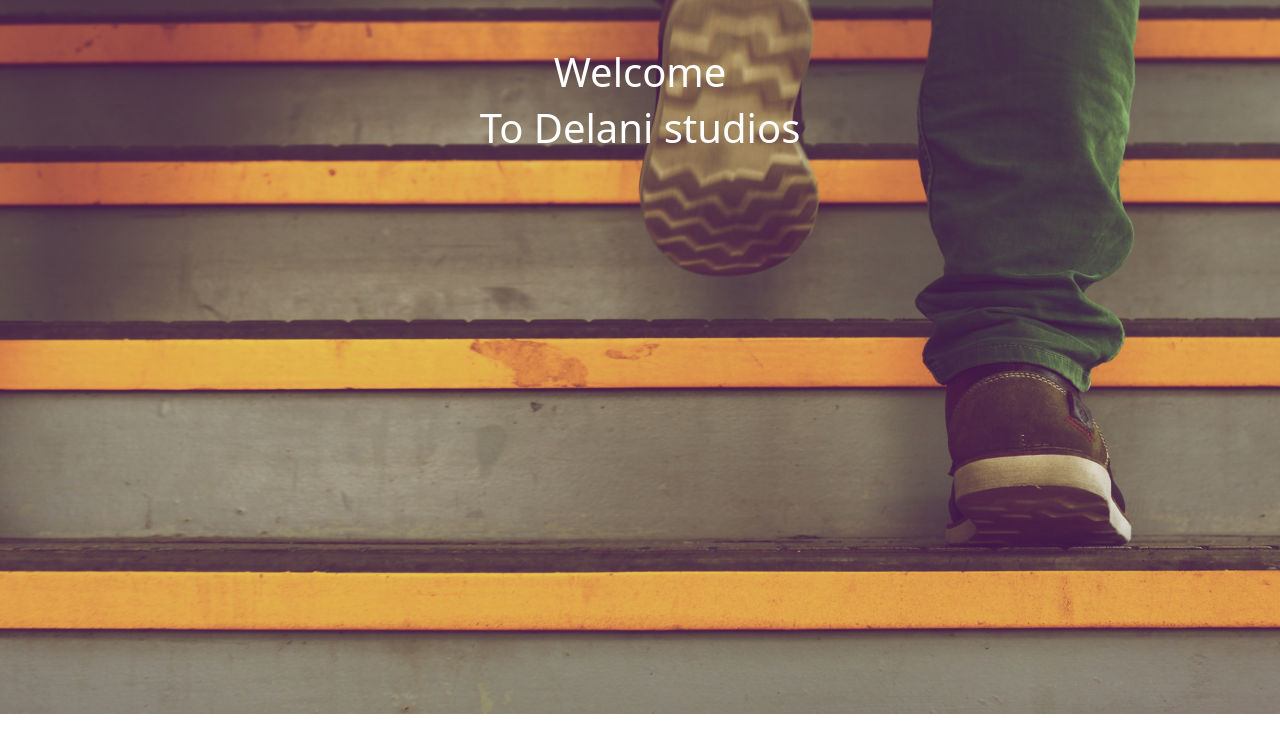
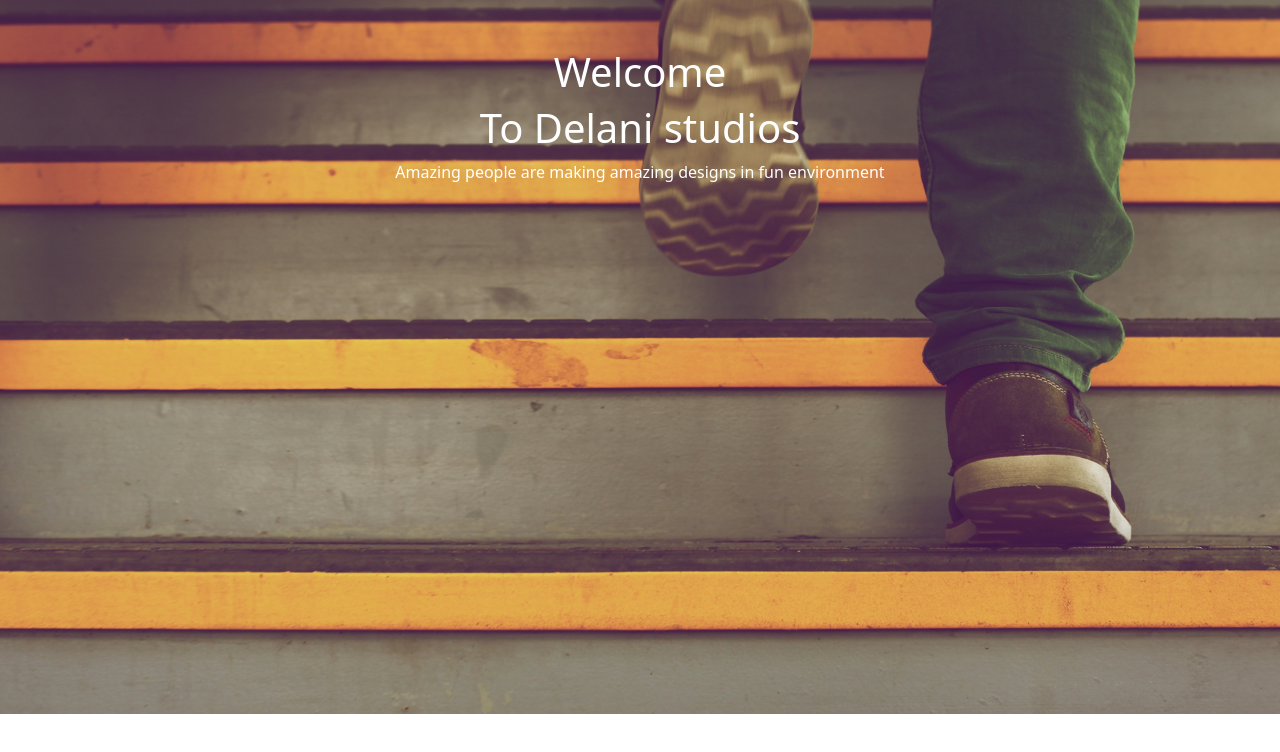
Before and after one commit to ch1n069/delani-studios, a plain HTML site: page index.html in a window 1280 px wide. Shown: the top 752 px of the page. Drawn offline with nearby package versions, Linux system fonts and the light colour scheme.

Commit message:
st == added p1 in the hero section

```diff
--- a/index.html
+++ b/index.html
@@ -16,8 +16,13 @@
 <body>
 
     <section class="sect-1 pt-5 ">
-        <h1 class="h1">Welcome </h1>
-        <h1 class="h1">To Delani studios </h1>
+        <div class="hero">
+            <h1 class="h1">Welcome </h1>
+            <h1 class="h1">To Delani studios </h1>
+            <p>Amazing people are making amazing designs in fun environment</p>
+
+
+        </div>
 
 
     </section>
```
